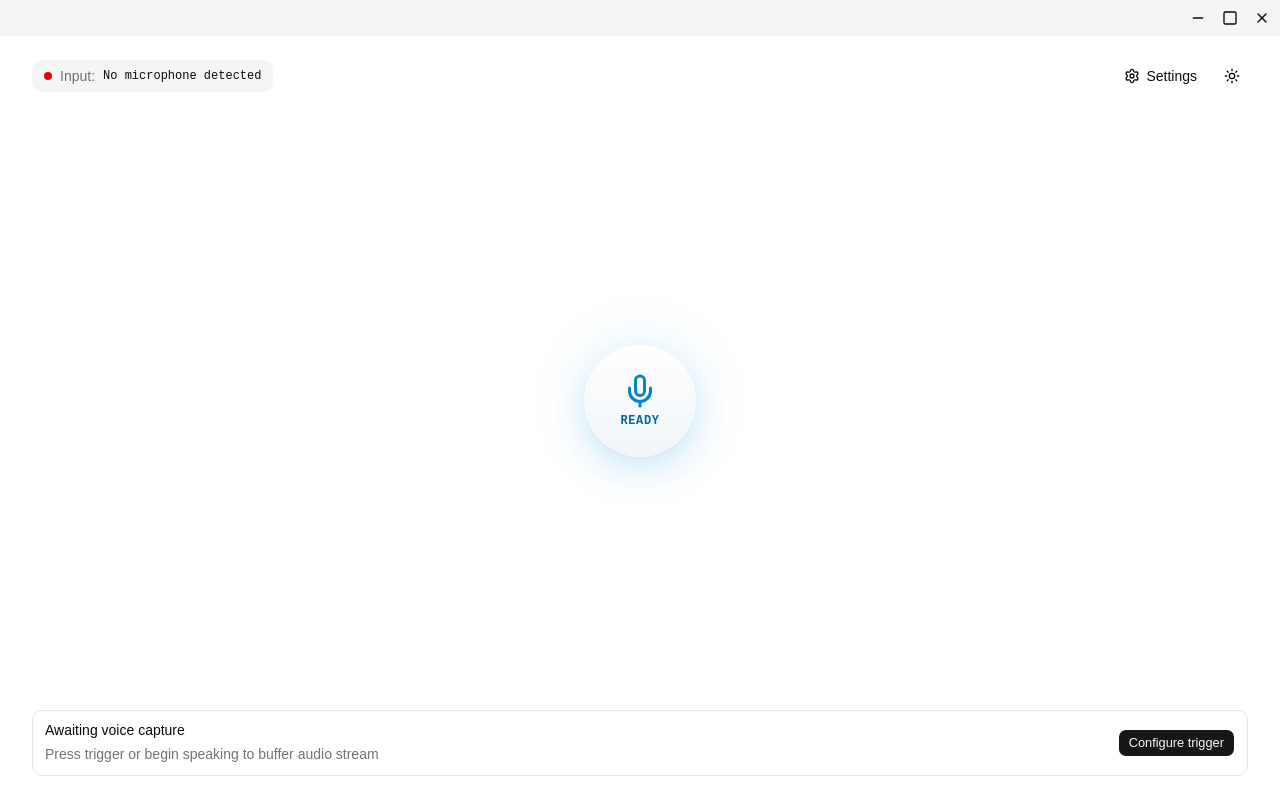
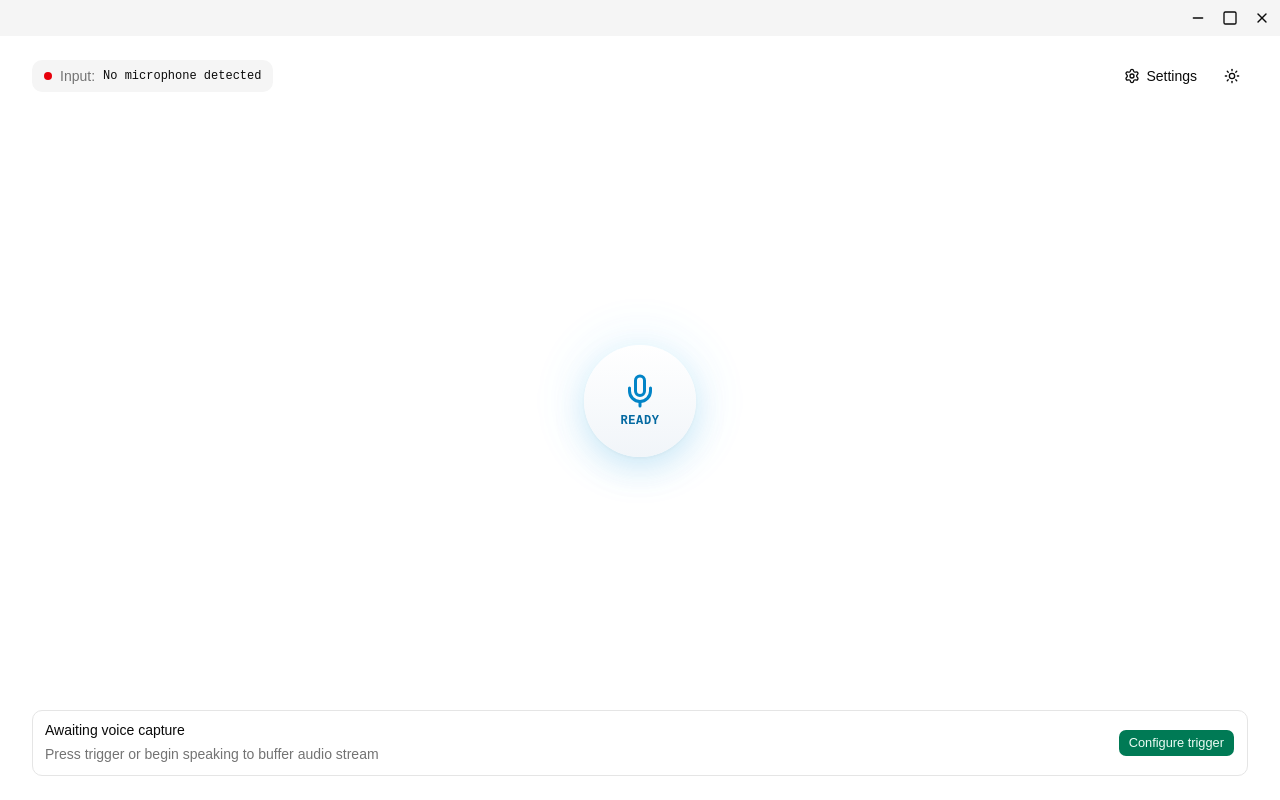
Before and after one commit to mikaelbalin/speech-transcription, a React (Vite) app: page / in a window 1280 px wide. Built offline with nearby package versions, Linux system fonts and the light colour scheme.

Commit message:
Update theme colors to a green palette and adjust menu style

```diff
--- a/src/App.css
+++ b/src/App.css
@@ -89,28 +89,28 @@
   --card-foreground: oklch(0.145 0 0);
   --popover: oklch(1 0 0);
   --popover-foreground: oklch(0.145 0 0);
-  --primary: oklch(0.205 0 0);
-  --primary-foreground: oklch(0.985 0 0);
-  --secondary: oklch(0.97 0 0);
-  --secondary-foreground: oklch(0.205 0 0);
+  --primary: oklch(0.508 0.118 165.612);
+  --primary-foreground: oklch(0.979 0.021 166.113);
+  --secondary: oklch(0.967 0.001 286.375);
+  --secondary-foreground: oklch(0.21 0.006 285.885);
   --muted: oklch(0.97 0 0);
   --muted-foreground: oklch(0.556 0 0);
   --accent: oklch(0.97 0 0);
   --accent-foreground: oklch(0.205 0 0);
-  --destructive: rgb(231 0 11);
+  --destructive: oklch(0.577 0.245 27.325);
   --border: oklch(0.922 0 0);
   --input: oklch(0.922 0 0);
   --ring: oklch(0.708 0 0);
-  --chart-1: oklch(0.87 0 0);
-  --chart-2: oklch(0.556 0 0);
-  --chart-3: oklch(0.439 0 0);
-  --chart-4: oklch(0.371 0 0);
-  --chart-5: oklch(0.269 0 0);
+  --chart-1: oklch(0.879 0.169 91.605);
+  --chart-2: oklch(0.769 0.188 70.08);
+  --chart-3: oklch(0.666 0.179 58.318);
+  --chart-4: oklch(0.555 0.163 48.998);
+  --chart-5: oklch(0.473 0.137 46.201);
   --radius: 0.625rem;
   --sidebar: oklch(0.985 0 0);
   --sidebar-foreground: oklch(0.145 0 0);
-  --sidebar-primary: oklch(0.205 0 0);
-  --sidebar-primary-foreground: oklch(0.985 0 0);
+  --sidebar-primary: oklch(0.596 0.145 163.225);
+  --sidebar-primary-foreground: oklch(0.979 0.021 166.113);
   --sidebar-accent: oklch(0.97 0 0);
   --sidebar-accent-foreground: oklch(0.205 0 0);
   --sidebar-border: oklch(0.922 0 0);
@@ -133,9 +133,9 @@
   --card-foreground: oklch(0.985 0 0);
   --popover: oklch(0.205 0 0);
   --popover-foreground: oklch(0.985 0 0);
-  --primary: oklch(0.922 0 0);
-  --primary-foreground: oklch(0.205 0 0);
-  --secondary: oklch(0.269 0 0);
+  --primary: oklch(0.432 0.095 166.913);
+  --primary-foreground: oklch(0.979 0.021 166.113);
+  --secondary: oklch(0.274 0.006 286.033);
   --secondary-foreground: oklch(0.985 0 0);
   --muted: oklch(0.269 0 0);
   --muted-foreground: oklch(0.708 0 0);
@@ -145,15 +145,15 @@
   --border: oklch(1 0 0 / 10%);
   --input: oklch(1 0 0 / 15%);
   --ring: oklch(0.556 0 0);
-  --chart-1: oklch(0.87 0 0);
-  --chart-2: oklch(0.556 0 0);
-  --chart-3: oklch(0.439 0 0);
-  --chart-4: oklch(0.371 0 0);
-  --chart-5: oklch(0.269 0 0);
+  --chart-1: oklch(0.879 0.169 91.605);
+  --chart-2: oklch(0.769 0.188 70.08);
+  --chart-3: oklch(0.666 0.179 58.318);
+  --chart-4: oklch(0.555 0.163 48.998);
+  --chart-5: oklch(0.473 0.137 46.201);
   --sidebar: oklch(0.205 0 0);
   --sidebar-foreground: oklch(0.985 0 0);
-  --sidebar-primary: oklch(0.488 0.243 264.376);
-  --sidebar-primary-foreground: oklch(0.985 0 0);
+  --sidebar-primary: oklch(0.696 0.17 162.48);
+  --sidebar-primary-foreground: oklch(0.262 0.051 172.552);
   --sidebar-accent: oklch(0.269 0 0);
   --sidebar-accent-foreground: oklch(0.985 0 0);
   --sidebar-border: oklch(1 0 0 / 10%);
--- a/src/components/dictation/dictation-idle.tsx
+++ b/src/components/dictation/dictation-idle.tsx
@@ -11,7 +11,7 @@ import {
   ItemDescription,
   ItemTitle,
 } from "@/components/ui/item";
-import { Kbd } from "@/components/ui/kbd";
+import { Kbd, KbdGroup } from "@/components/ui/kbd";
 import { shortcutParts } from "@/lib/shortcut";
 import { type InputDevice, useInputDevices } from "@/lib/use-input-devices";
 import { useShortcut } from "@/lib/use-shortcut";
@@ -82,12 +82,14 @@ function IdleFooter() {
 
       {parts.length ? (
         <ItemActions>
+          <KbdGroup>
             {parts.map(({ key, node }, i) => (
               <span key={key} className="flex items-center gap-1">
                 {i > 0 && <span className="text-muted-foreground">+</span>}
                 <Kbd>{node}</Kbd>
               </span>
             ))}
+          </KbdGroup>
         </ItemActions>
       ) : (
         <ItemActions>
```
Also changed, not shown: components.json. Lines whose indentation alone changed are shown as unchanged.
